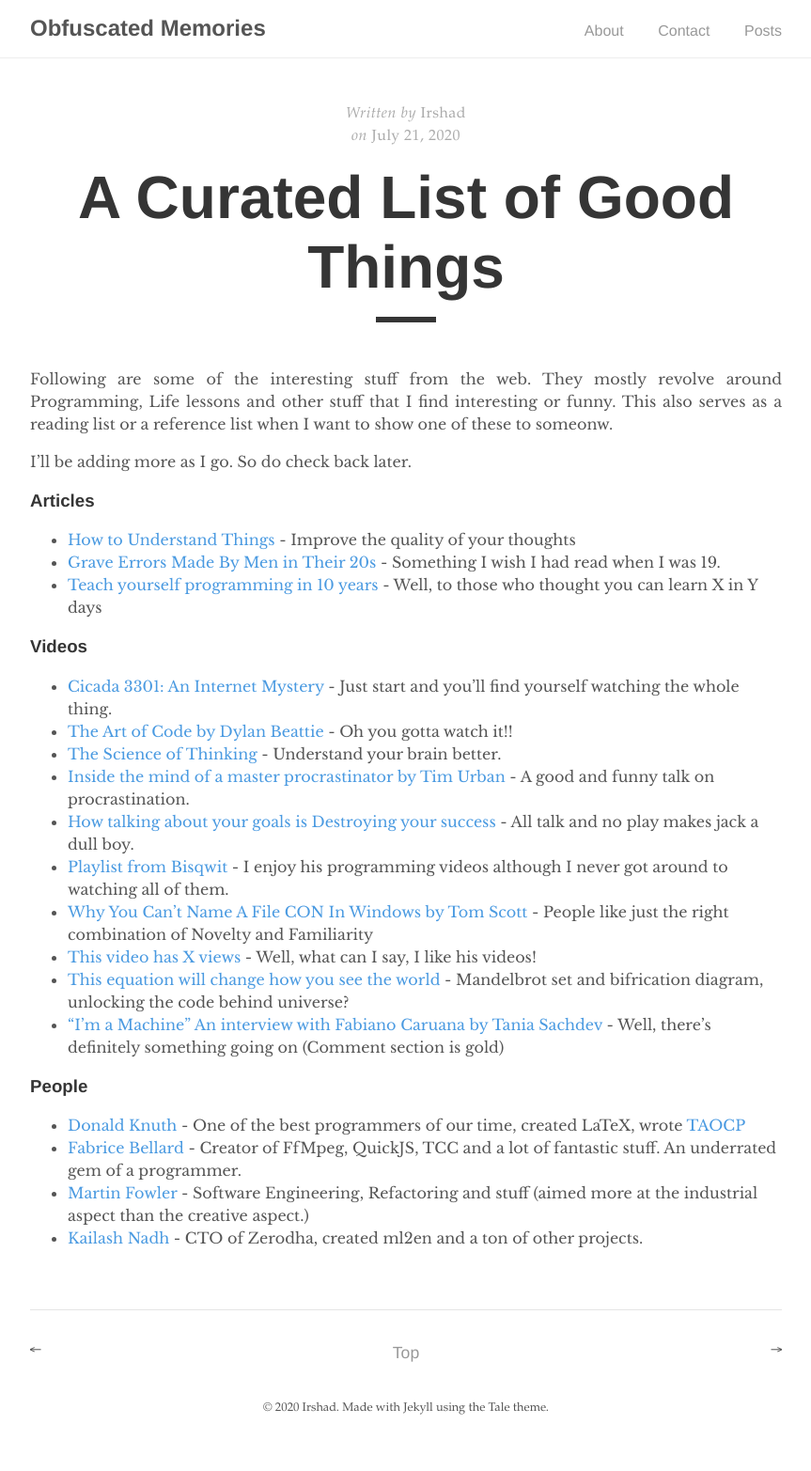
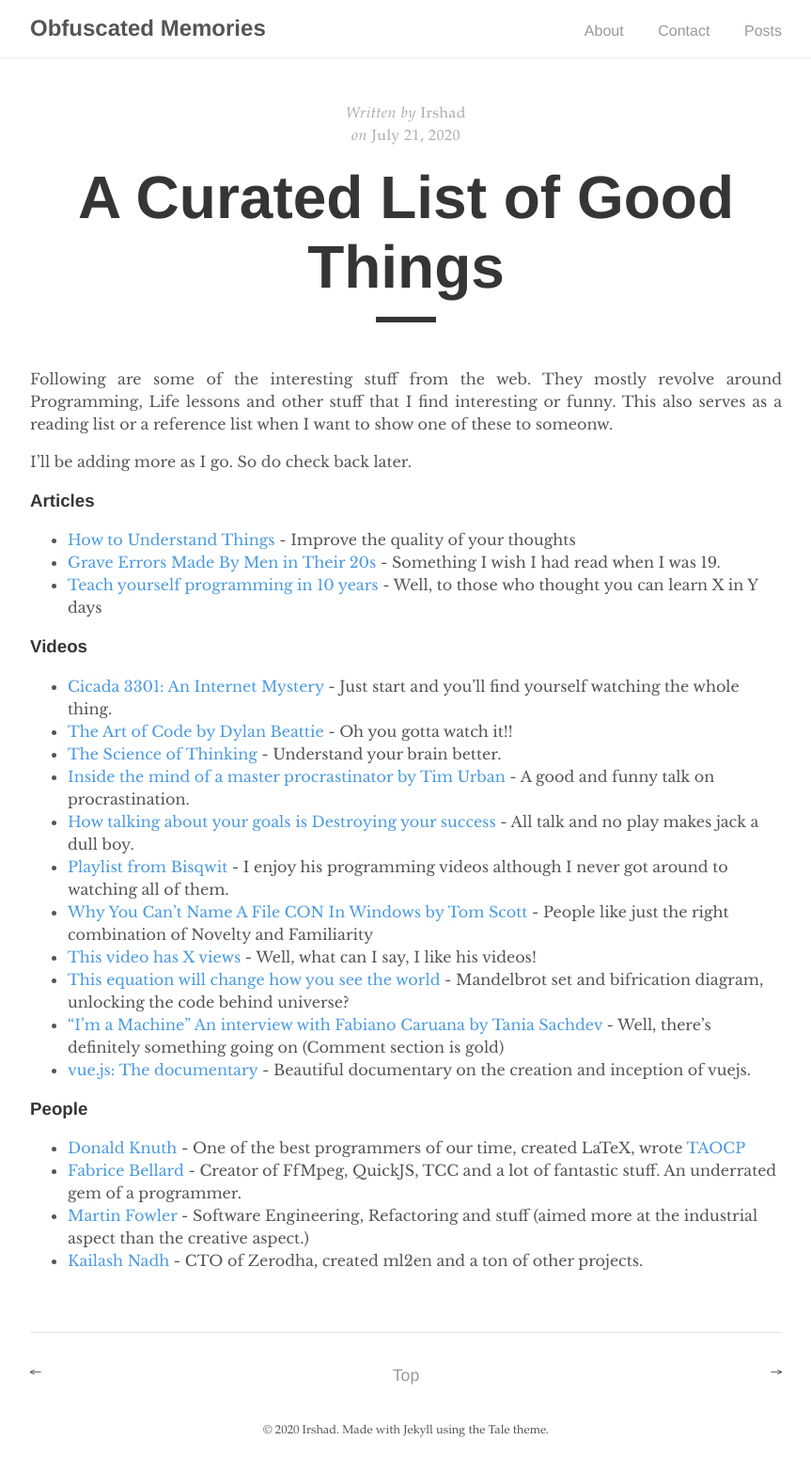
Before and after one commit to irshadshalu/irshadshalu.github.io, a Jekyll site: the page built from _posts/2020-07-21-good-things.md, in a window 1280 px wide. Shown: the whole page at 94% size, without its empty margins (208-1071 px from the left). Built offline with Jekyll 4.4.1, drawn with Linux system fonts in a browser that asks for light colours; comment, search, counter and statistics services are not loaded; before the commit the page ends 1541 px from its top, so only the background shows below that.

Commit message:
Adding a video, fixing a typo

```diff
--- a/_posts/2020-07-21-good-things.md
+++ b/_posts/2020-07-21-good-things.md
@@ -30,7 +30,7 @@ I'll be adding more as I go. So do check back later.
 * [This video has X views](https://www.youtube.com/watch?v=BxV14h0kFs0) - Well, what can I say, I like his videos!
 * [This equation will change how you see the world](https://www.youtube.com/watch?v=ovJcsL7vyrk) - Mandelbrot set and bifrication diagram, unlocking the code behind universe?
 * ["I'm a Machine" An interview with Fabiano Caruana by Tania Sachdev](https://www.youtube.com/watch?v=G9NabGlnDCs) - Well, there's definitely something going on (Comment section is gold)
-
+* [vue.js: The documentary](https://www.youtube.com/watch?v=OrxmtDw4pVI) - Beautiful documentary on the creation and inception of vuejs.
 
 ### People
 
```
Also changed, not shown: _posts/2020-07-26-cracking-entombe-maze-generation.md (+1 -2 lines).
